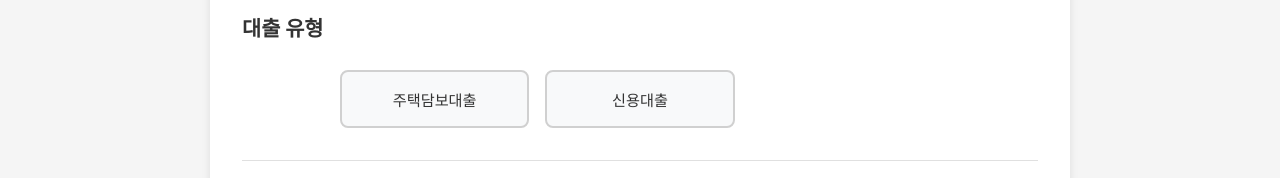
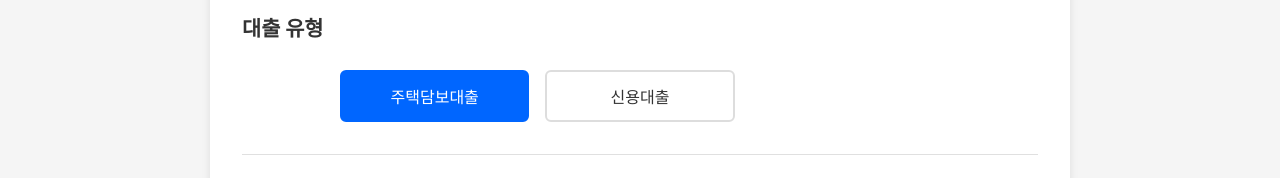
Before and after one commit to LeeGukHeon/LoanCalculator, a React (Vite) app: page /compare in a window 1280 px wide. Shown: the part 281-459 px from the top of the page. Built offline with nearby package versions, Linux system fonts and the light colour scheme.

Commit message:
Update MortgagePage.css

```diff
--- a/src/pages/MortgagePage.css
+++ b/src/pages/MortgagePage.css
@@ -45,27 +45,44 @@
   font-size: 1.3rem;
 }
 
-/* 대출 유형 버튼 - 3개 한 줄에 */
-.calculator-container .loan-type-buttons {
+/* 🟢 수정됨: 버튼 컨테이너 공통 스타일 (대출 유형 & 상환 방식) */
+.calculator-container .loan-type-buttons,
+.calculator-container .repayment-type-buttons {
   display: grid;
-  grid-template-columns: 1fr 1fr 1fr;
+  grid-template-columns: repeat(3, 1fr); /* PC에서 한 줄에 3개씩 */
   gap: 1rem;
   margin-top: 1rem;
   width: 100%;
 }
 
-.calculator-container .loan-type-buttons .type-btn {
+/* 🟢 수정됨: 버튼 공통 스타일 (type-btn) */
+/* .loan-type-buttons .type-btn, .repayment-type-buttons .type-btn 모두 적용 */
+.type-btn {
   width: 100%;
   padding: 1rem;
   border: 2px solid #d0d0d0;
-  background: #f8f9fa;
+  background: #f8f9fa; /* 기본 배경색 (회색빛) */
   border-radius: 8px;
   cursor: pointer;
   font-size: 0.95rem;
   font-weight: 500;
   transition: all 0.3s;
   box-sizing: border-box;
+  color: #333; /* 기본 글자색 */
+}
+
+/* 호버 효과 */
+.type-btn:hover {
+  border-color: #0066ff;
+  background: #f0f7ff;
   color: #333;
+}
+
+/* 활성화(클릭됨) 효과 */
+.type-btn.active {
+  border-color: #0066ff;
+  background: #0066ff; /* 파란색 배경 */
+  color: white; /* 흰색 글자 */
 }
 
 .loan-select {
@@ -80,44 +97,6 @@
 .loan-select:focus {
   outline: none;
   border-color: #0066ff;
-}
-
-/* 상환 방식 버튼 - 4개 한 줄에 */
-.calculator-container .repayment-type-buttons {
-  display: grid;
-  grid-template-columns: 1fr 1fr 1fr 1fr;
-  gap: 0.75rem;
-  margin-top: 1rem;
-  width: 100%;
-}
-
-.calculator-container .repayment-type-buttons .type-btn {
-  width: 100%;
-  padding: 1rem;
-}
-
-.type-btn {
-  padding: 1rem;
-  border: 2px solid #d0d0d0;
-  background: #f8f9fa;
-  border-radius: 8px;
-  cursor: pointer;
-  font-size: 0.95rem;
-  font-weight: 500;
-  transition: all 0.3s;
-  color: #333;
-}
-
-.type-btn:hover {
-  border-color: #0066ff;
-  background: #f0f7ff;
-  color: #333;
-}
-
-.type-btn.active {
-  border-color: #0066ff;
-  background: #0066ff;
-  color: white;
 }
 
 .checkbox-group {
@@ -286,10 +265,13 @@
     padding: 1.5rem;
   }
 
+  /* 🟢 수정됨: 모바일에서는 한 줄에 1개씩 (세로 배치) 또는 2개씩 */
+  /* 대출 유형 버튼은 1줄에 1개씩 */
   .calculator-container .loan-type-buttons {
     grid-template-columns: 1fr;
   }
 
+  /* 상환 방식 버튼은 2줄로 (2개씩) */
   .calculator-container .repayment-type-buttons {
     grid-template-columns: repeat(2, 1fr);
   }
```
